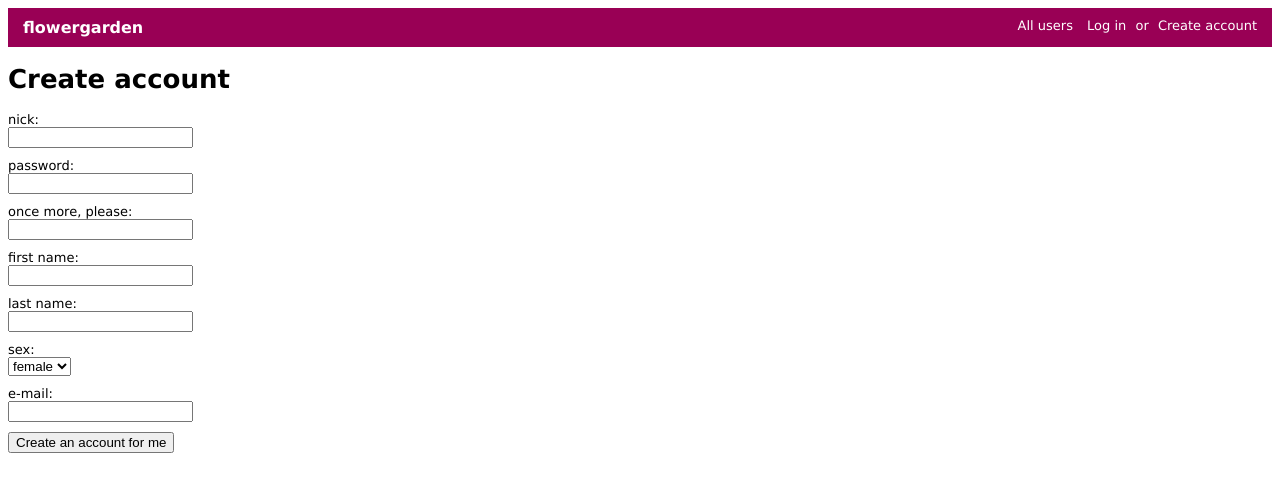
After one commit to igneus/flowergarden, a Django app: template users/templates/create_form.html in a window 1280 px wide. The commit adds this page. Shown: the top 492 px of the page. Run offline with Django 3.2, Linux system fonts and the light colour scheme; the template is opened without the code that fills it, so the values that code supplies are empty; parts of the project's set-up code (start-up, migrations or seed data) failed here and were passed over.

Commit message:
registration form (without the functionality)

```diff
--- a/static/css/flowers.css
+++ b/static/css/flowers.css
@@ -46,3 +46,7 @@ body, html {font-family: Verdana, sans-serif; font-size: small;}
 .male {
     background-color: #66c;
 }
+
+label {
+    display: block; margin-top: 10px;
+}
--- a/templates/base_generic.html
+++ b/templates/base_generic.html
@@ -3,9 +3,10 @@
 
 <html>
 <head>
+    <meta charset="utf-8">
     <title>{% block title %}{% endblock %} | flowergarden</title>
 
-    <link rel="stylesheet" type="text/css" href="{% static "css/flowers.css" %}"/>
+    <link rel="stylesheet" type="text/css" href="{% static "css/flowers.css" %}">
 </head>
 
 <body>
@@ -14,7 +15,7 @@
             <span class="sitetitle"><a href="{% url homepage.views.home %}">flowergarden</a></span>
             <span id="navigation">
                 <a href="{% url users.views.list %}">All users</a>
-                <a href="">Log in</a> or <a href="">Create account</a>
+                <a href="">Log in</a> or <a href="{% url users.views.create %}">Create account</a>
             </span>
         </div>
 
@@ -22,6 +23,12 @@
             <h1>{% block mainheading %}{% endblock %}</h1>
         {% endblock %}
 
+        {% if error_message %}
+            <div class="error-message">
+                {{ error_message }}
+            </div>
+        {% endif %}
+
         {% block content %}
         {% endblock %}
     </div>
--- a/users/models.py
+++ b/users/models.py
@@ -16,7 +16,8 @@ class UserProfile(models.Model):
     # flowers, but of course nothing will prevent men to receive flowers too.
     # Though, it might be useful sometimes to know the sex of the one you wish
     # to give flowers to...
-    sex = models.CharField(max_length=1, choices=(('f', 'female'), ('m', 'male')), default='f')
+    SEX_CHOICES = (('f', 'female'), ('m', 'male'))
+    sex = models.CharField(max_length=1, choices=SEX_CHOICES, default='f')
 
     def __unicode__(self):
         return "#" + str(self.id) + ": " + self.user.get_full_name() + " (" + self.user.username + ")"
--- /dev/null
+++ b/users/templates/create_form.html
@@ -0,0 +1,35 @@
+{% extends "base_generic.html" %}
+
+{% block title %}create user account{% endblock %}
+{% block mainheading %}Create account{% endblock %}
+
+{% block content %}
+    <form method="post" action="{% url users.views.create_process %}">
+        {% csrf_token %}
+        <label for="nick">nick:</label>
+            <input type="text" name="nick" required>
+
+        <label for="password1">password:</label>
+            <input type="password" name="password1" required>
+        <label for="password2">once more, please:</label>
+            <input type="password" name="password2" required>
+
+        <label for="firstname">first name:</label>
+            <input type="text" name="firstname">
+
+        <label for="lastname">last name:</label>
+            <input type="text" name="lastname">
+
+        <label for="sex">sex:</label>
+            <select name="sex" required>{# todo: DRY #}
+                <option value="f">female</option>
+                <option value="m">male</option>
+            </select>
+
+        <label for="email">e-mail:</label>
+            <input type="email" name="email">
+
+        <label></label>
+        <input type="submit" value="Create an account for me">
+    </form>
+{% endblock %}
--- a/users/urls.py
+++ b/users/urls.py
@@ -2,5 +2,7 @@ from django.conf.urls import patterns, include, url
 
 urlpatterns = patterns('users.views',
     url(r'^(?P<user_id>\d+)/*$', 'detail', name='detail'),
+    url(r'^create_process', 'create_process', name='create_process'),
+    url(r'^create', 'create', name='create'),
     url(r'^.*', 'list', name='list')
 )
```
Also changed, not shown: users/views.py (+32 -0 lines).
